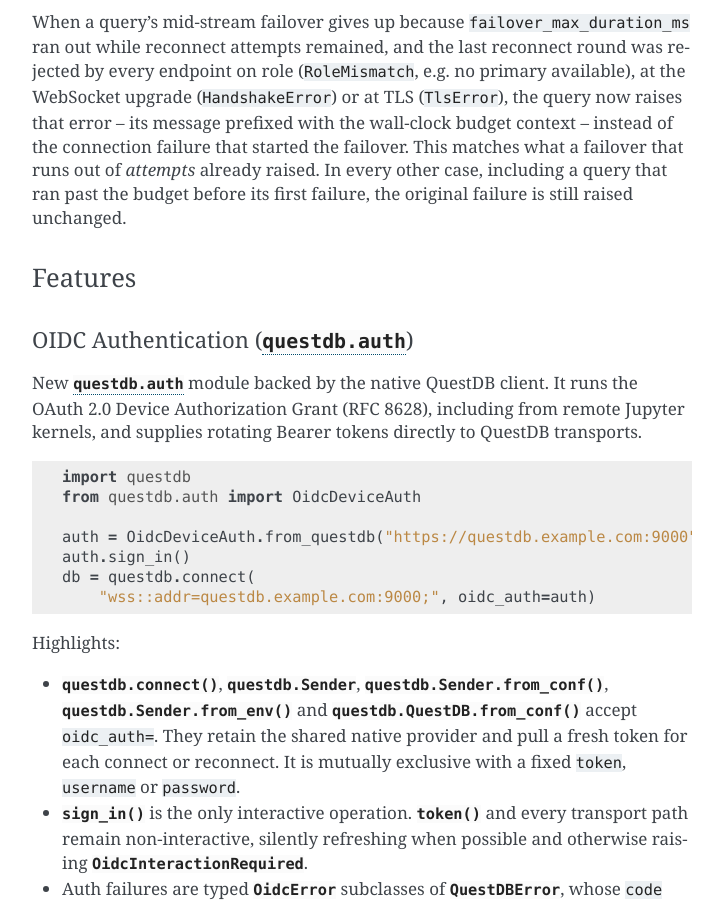
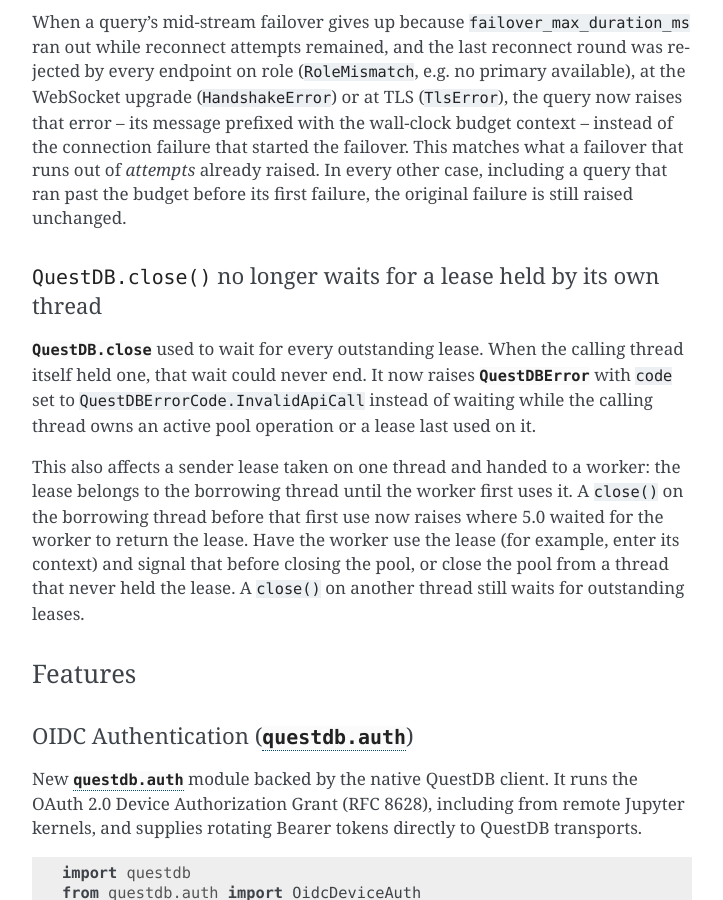
Before and after one commit to questdb/py-questdb-client, a Sphinx documentation site: the page built from docs/changelog.rst, in a window 1280 px wide and 900 px high, scrolled down 3127 px. Shown: the whole window, without its empty margins (388-1111 px from the left). Built offline with Sphinx 7.4.7, drawn with Linux system fonts in a browser that asks for light colours.

Commit message:
docs: list QuestDB.close() lease change as breaking
QuestDB.close() now raises instead of waiting when the calling thread
holds a lease, including a sender lease handed to a worker that has not
used it yet. 5.0 waited for that handoff. Record the change and its
workaround in the changelog and migration guide.

```diff
--- a/CHANGELOG.rst
+++ b/CHANGELOG.rst
@@ -139,6 +139,23 @@
 that runs out of *attempts* already raised. In every other case, including a
 query that ran past the budget before its first failure, the original failure
 is still raised unchanged.
+
+``QuestDB.close()`` no longer waits for a lease held by its own thread
+**********************************************************************
+
+:meth:`QuestDB.close <questdb.QuestDB.close>` used to wait for every
+outstanding lease. When the calling thread itself held one, that wait could
+never end. It now raises :class:`QuestDBError <questdb.QuestDBError>` with
+``code`` set to ``QuestDBErrorCode.InvalidApiCall`` instead of waiting while
+the calling thread owns an active pool operation or a lease last used on it.
+
+This also affects a sender lease taken on one thread and handed to a worker:
+the lease belongs to the borrowing thread until the worker first uses it. A
+``close()`` on the borrowing thread before that first use now raises where 5.0
+waited for the worker to return the lease. Have the worker use the lease (for
+example, enter its context) and signal that before closing the pool, or close
+the pool from a thread that never held the lease. A ``close()`` on another
+thread still waits for outstanding leases.
 
 Features
 ~~~~~~~~
--- a/docs/migration.rst
+++ b/docs/migration.rst
@@ -5,11 +5,12 @@
 5.0 to 5.1
 ==========
 
-Eight changes need action: the two UUID / fixed-size-binary items below, the
+Nine changes need action: the two UUID / fixed-size-binary items below, the
 stricter ``schema_overrides`` tuple validation, caps on callback inbox
 capacities and config-string length, the exception a commit raises once its
-sender is closed, the error a query failover that runs out of time raises, and
-a warning an abandoned query result now surfaces instead of swallowing. The new ``ConnectionEventKind.CredentialUnavailable`` event kind
+sender is closed, the error a query failover that runs out of time raises, a
+warning an abandoned query result now surfaces instead of swallowing, and
+``QuestDB.close()`` raising instead of waiting for its own thread's lease. The new ``ConnectionEventKind.CredentialUnavailable`` event kind
 needs none — it is additive, and an existing listener keeps working.
 
 * **UUID bytes are canonical RFC 4122.** UUID values are read and written in
@@ -113,6 +114,28 @@
           ...
 
   or filter :class:`ResourceWarning` if a suite runs with ``-W error``.
+
+* :meth:`QuestDB.close <questdb.QuestDB.close>` **raises instead of waiting
+  for a lease held by the calling thread.** It raises
+  ``QuestDBError(InvalidApiCall)`` while the calling thread owns an active pool
+  operation or a lease last used on it; 5.0 waited, which never ended for a
+  same-thread lease. A sender lease handed to a worker stays attributed to the
+  borrowing thread until the worker first uses it, so a ``close()`` there that
+  5.0 would have waited through now raises. Have the worker use the lease and
+  signal that before closing, or close from a thread that never held it::
+
+      sender = db.sender()
+      used = threading.Event()
+
+      def work():
+          with sender:
+              used.set()
+              sender.row('trades', columns={'price': 1.0},
+                         at=questdb.ServerTimestamp)
+
+      threading.Thread(target=work).start()
+      used.wait()
+      db.close()  # waits for the worker to return the lease
 
 4.x to 5.0
 ==========
```
